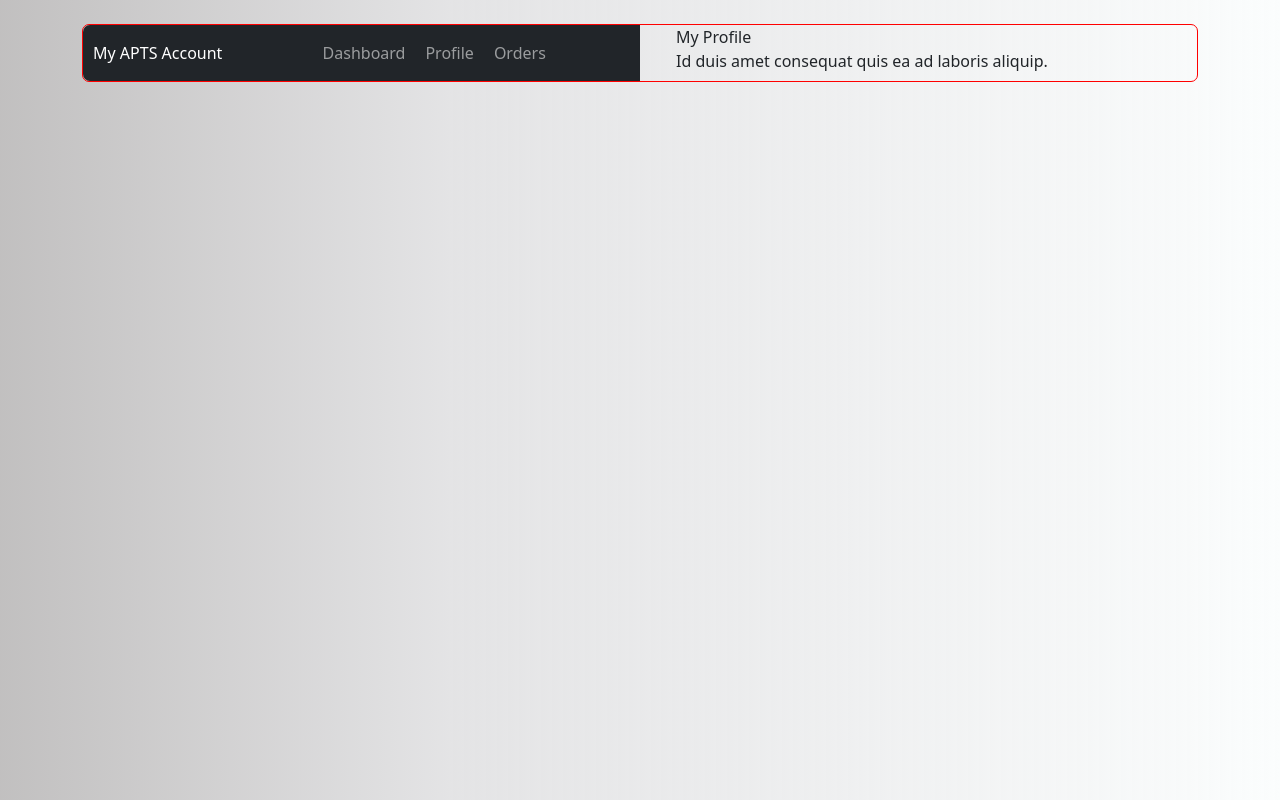
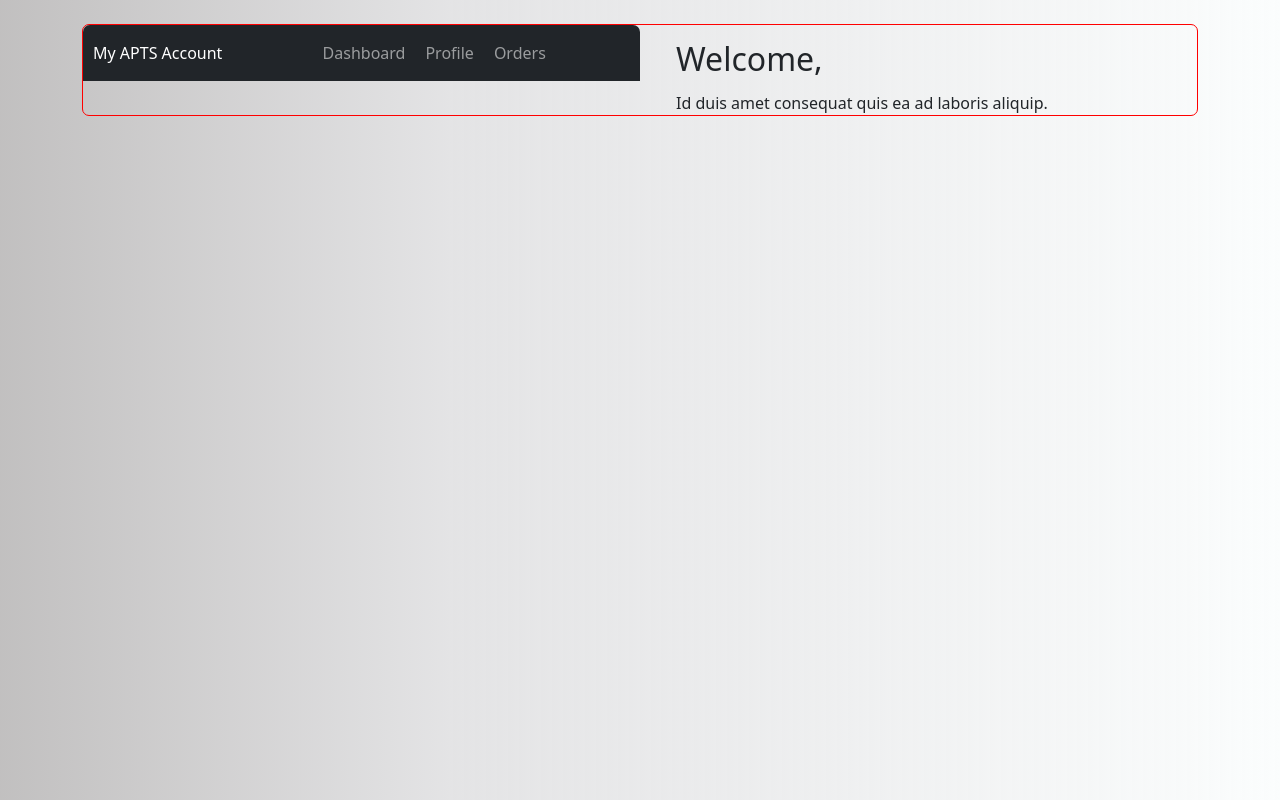
Before and after one commit to codyBiem17/apts_account, a React (Create React App) app: page / in a window 1280 px wide. Built offline with nearby package versions, Linux system fonts and the light colour scheme; no server answers.

Commit message:
second commit

```diff
--- a/package.json
+++ b/package.json
@@ -6,6 +6,7 @@
     "@testing-library/jest-dom": "^5.14.1",
     "@testing-library/react": "^11.2.7",
     "@testing-library/user-event": "^12.8.3",
+    "axios": "^0.21.4",
     "bootstrap": "^5.1.1",
     "react": "^17.0.2",
     "react-dom": "^17.0.2",
--- a/src/App.css
+++ b/src/App.css
@@ -9,7 +9,7 @@
 .custom-navbar{
     /* margin-left: -12px; */
     border-top-left-radius: 7px;
-    border-bottom-left-radius: 7px;
+    border-top-right-radius: 7px;
     padding-left: 10px;
     padding-right: 10px;
 }
@@ -25,3 +25,9 @@ ul.navbar-nav li {
     margin: 0 10px;
     text-align: center;
 }
+.profile-header{
+    margin: 15px auto 5px;
+}
+.profile-header span{
+    color: rgb(1, 1, 197);
+}
--- a/src/components/profile.js
+++ b/src/components/profile.js
@@ -1,13 +1,32 @@
+import { useState, useEffect } from 'react';
+import axios from 'axios'
 import { Container, Row, Col } from "reactstrap";
 
 
 const Profile = () => {
+    const [user, setUser] = useState({})
+
+    useEffect(()=>{
+        const getUser = async () => {
+            try{
+                const url = 'https://indapi.kumba.io/webdev/assignment'
+                const userData = await axios.get(url)
+                // console.log(userData.data.user)
+                setUser(userData.data.user)
+            }
+            catch (err){
+                console.log(err)
+            }
+        }
+        getUser()
+    }, [])
+
     return (
         <Container fluid={true}>
-            <header>
+            <header className="profile-header">
                 <Row>
                     <Col xs="12">
-                        My Profile
+                        <h2> Welcome, <span> {user.name} </span> </h2>
                     </Col>
                 </Row>
             </header>
```
Also changed, not shown: 1 other file (tests, documents, lock files or other folders).
